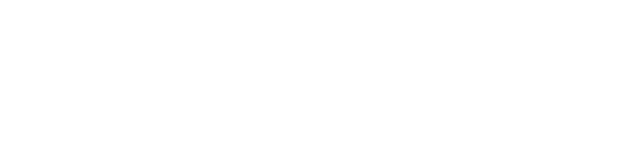
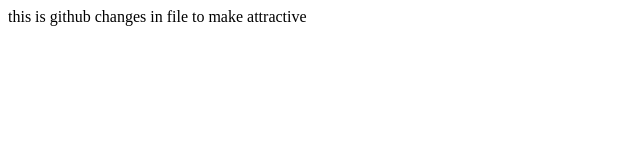
Before and after one commit to nsneeraj93/learning, a plain HTML site: page style.html in a window 1280 px wide. Shown: the whole page, without its empty margins (0-640 px from the left). Drawn offline with Linux system fonts and the light colour scheme.

Commit message:
Update style.html

```diff
--- a/style.html
+++ b/style.html
@@ -4,6 +4,7 @@
     <meta charset="UTF-8">
     <meta name="viewport" content="width=device-width, initial-scale=1.0">
     <title>create a branch</title>
+    this is github  changes in file to make attractive
 </head>
 <body>
 
```
